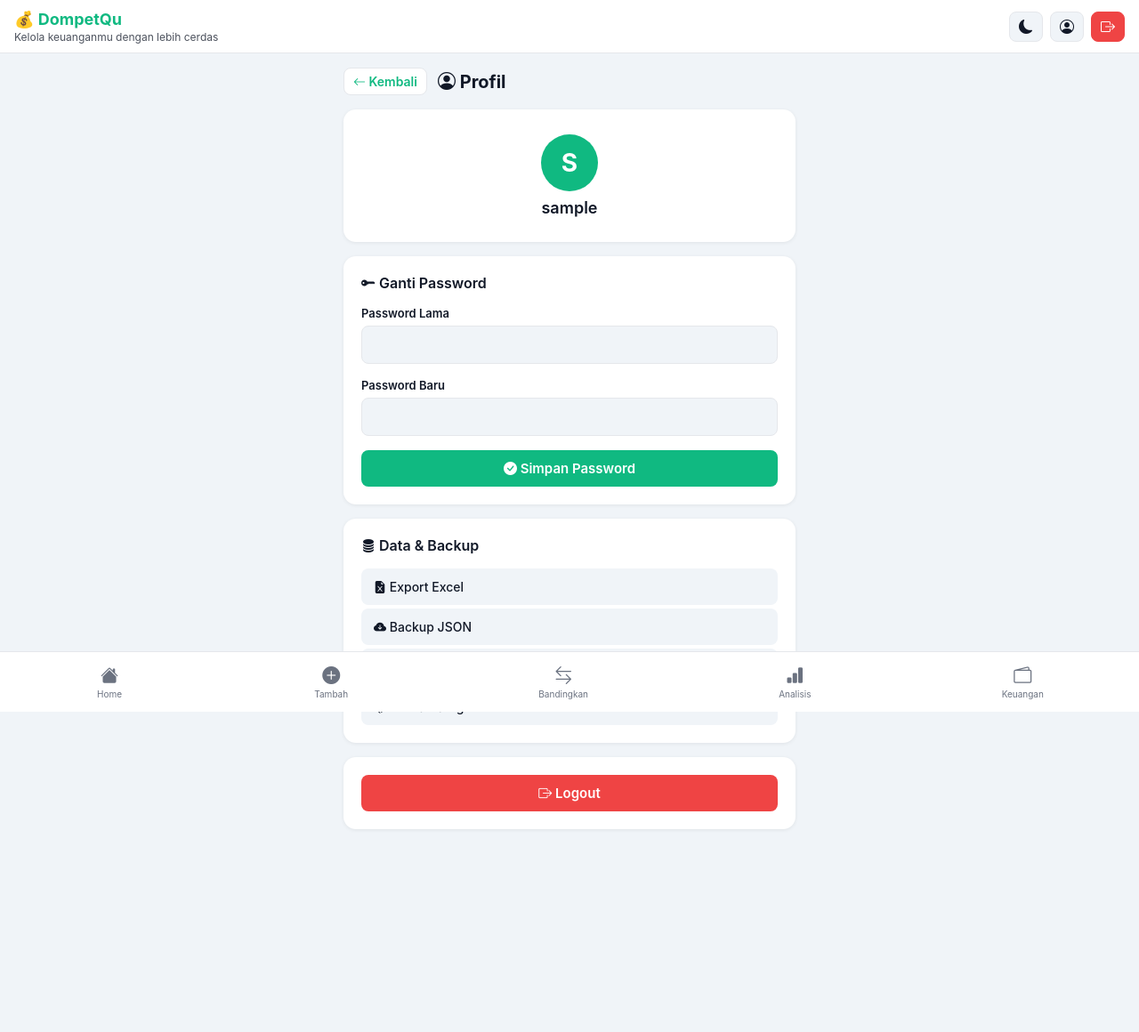
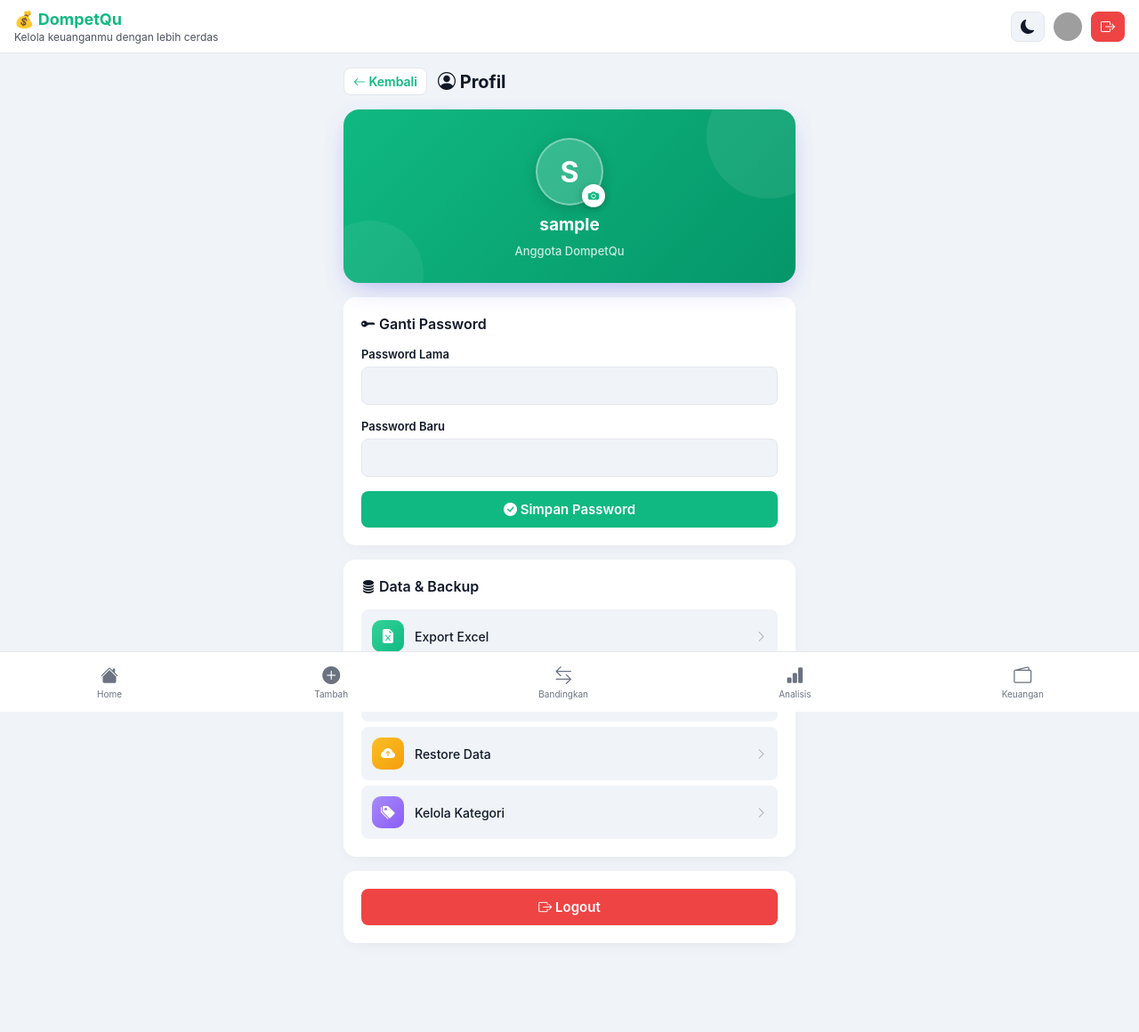
Before and after one commit to restufrmnsyh/DompetQu, a Flask app: page /profil in a window 1280 px wide. Shown: the whole page at 89% size. Before the commit the page ends 932 px from the top, so only its background shows below. Run offline with Flask 3, Linux system fonts and the light colour scheme; the visitor is signed in with stand-in values (Sample User, id 1); data comes from the database, SQL or seed files in the repository; some libraries are stand-ins or nearby versions; grey boxes are pictures that could not be loaded.

Commit message:
add profile phtoo

```diff
--- a/database/db.py
+++ b/database/db.py
@@ -77,6 +77,15 @@ def init_db():
         password TEXT NOT NULL
     )
     """)
+
+    try:
+        cursor.execute("""
+        ALTER TABLE users
+        ADD COLUMN foto_profil TEXT
+        """)
+    except:
+        pass
+
 
     # Migrate plain passwords to hashed if needed
     cursor.execute("SELECT id, username, password FROM users")
@@ -1281,3 +1290,37 @@ def ambil_tren_bulan(user_id, bulan):
     conn.close()
 
     return data
+
+def ambil_foto_profil(user_id):
+
+    conn = sqlite3.connect(DB_PATH)
+    cursor = conn.cursor()
+
+    cursor.execute("""
+    SELECT foto_profil
+    FROM users
+    WHERE id = ?
+    """, (user_id,))
+
+    data = cursor.fetchone()
+
+    conn.close()
+
+    return data[0] if data else None
+
+def update_foto_profil(user_id, foto):
+
+    conn = sqlite3.connect(DB_PATH)
+    cursor = conn.cursor()
+
+    cursor.execute("""
+    UPDATE users
+    SET foto_profil = ?
+    WHERE id = ?
+    """, (
+        foto,
+        user_id
+    ))
+
+    conn.commit()
+    conn.close()
--- a/routes/auth.py
+++ b/routes/auth.py
@@ -6,10 +6,18 @@ from flask import (
     session
 )
 
+import os
+import uuid
+from PIL import Image
+
+from werkzeug.utils import secure_filename
+
 from database.db import (
     cek_login,
     ganti_password,
-    tambah_user
+    tambah_user,
+    ambil_foto_profil,
+    update_foto_profil
 )
 
 auth = Blueprint(
@@ -37,7 +45,7 @@ def login():
             session["login"] = True
             session["user_id"] = user[0]
             session["username"] = user[1]
-
+            session["foto_profil"] = ambil_foto_profil(user[0])
             return redirect("/")
 
         else:
@@ -108,8 +116,88 @@ def profil():
 
             pesan = "Password lama salah"
 
+    foto_profil = ambil_foto_profil(
+        session["user_id"]
+    )
     return render_template(
         "profil.html",
         username=session["username"],
-        pesan=pesan
+        pesan=pesan,
+        foto_profil=foto_profil
     )
+
+@auth.route("/profil/foto", methods=["POST"])
+def upload_foto():
+
+    if "login" not in session:
+        return redirect("/login")
+
+    file = request.files.get("foto")
+
+    if not file or file.filename == "":
+        return redirect("/profil")
+
+    ekstensi = file.filename.rsplit(".", 1)[1].lower()
+
+    if ekstensi not in ["jpg", "jpeg", "png", "webp"]:
+        return redirect("/profil")
+
+    nama_file = (
+        str(uuid.uuid4())
+        + "."
+        + ekstensi
+    )
+
+    folder_upload = os.path.join(
+        "static",
+        "uploads",
+        "profil"
+    )
+
+    os.makedirs(
+        folder_upload,
+        exist_ok=True
+    )
+
+    lokasi = os.path.join(
+        folder_upload,
+        nama_file
+    )
+
+    foto_lama = ambil_foto_profil(
+        session["user_id"]
+    )
+
+    img = Image.open(file)
+
+    img = img.convert("RGB")
+
+    img.thumbnail(
+        (300, 300),
+        Image.LANCZOS
+    )
+
+    img.save(
+        lokasi,
+        quality=85,
+        optimize=True
+    )
+
+    update_foto_profil(
+        session["user_id"],
+        f"/static/uploads/profil/{nama_file}"
+    )
+
+    session["foto_profil"] = (
+        f"/static/uploads/profil/{nama_file}"
+    )
+
+    if foto_lama:
+        path_lama = foto_lama.lstrip("/")
+        if os.path.exists(path_lama):
+            try:
+                os.remove(path_lama)
+            except:
+                pass
+
+    return redirect("/profil")
--- a/static/css/style.css
+++ b/static/css/style.css
@@ -529,35 +529,210 @@ body.dark .alert-info    { background: #1e3a5f; color: #93c5fd; }
    PROFIL
    ============================================================ */
 
-.profil-info {
+.profil-hero {
   display: flex;
   flex-direction: column;
   align-items: center;
-  padding: 8px 0;
-  gap: 8px;
-}
+  gap: 10px;
+  padding: 32px 20px 28px;
+  margin-bottom: 16px;
+  border-radius: var(--radius-lg, 18px);
+  background: linear-gradient(135deg, var(--primary) 0%, var(--primary-dark, #5b4fd6) 100%);
+  box-shadow: 0 10px 30px -10px rgba(79, 70, 229, 0.45);
+  position: relative;
+  overflow: hidden;
+}
+
+.profil-hero::before {
+  content: "";
+  position: absolute;
+  top: -40px;
+  right: -40px;
+  width: 140px;
+  height: 140px;
+  border-radius: 50%;
+  background: rgba(255, 255, 255, 0.08);
+}
+
+.profil-hero::after {
+  content: "";
+  position: absolute;
+  bottom: -50px;
+  left: -30px;
+  width: 120px;
+  height: 120px;
+  border-radius: 50%;
+  background: rgba(255, 255, 255, 0.06);
+}
+
 .profil-avatar {
-  width: 64px; height: 64px;
+  width: 76px;
+  height: 76px;
   border-radius: 50%;
-  background: var(--primary);
-  color: white;
-  font-size: 28px;
-  font-weight: 700;
-  display: flex; align-items: center; justify-content: center;
-}
-.profil-username { font-size: 18px; font-weight: 600; }
-
-.action-list { display: flex; flex-direction: column; gap: 4px; }
+  background: rgba(255, 255, 255, 0.18);
+  color: #fff;
+  font-size: 32px;
+  font-weight: 700;
+  display: flex;
+  align-items: center;
+  justify-content: center;
+  border: 2px solid rgba(255, 255, 255, 0.35);
+  box-shadow: 0 4px 16px rgba(0, 0, 0, 0.15);
+}
+
+.profil-avatar-img {
+  object-fit: cover;
+}
+
+.profil-avatar-wrap {
+  position: relative;
+  display: inline-flex;
+  cursor: pointer;
+  z-index: 1;
+}
+
+.profil-avatar-edit {
+  position: absolute;
+  bottom: -2px;
+  right: -2px;
+  width: 26px;
+  height: 26px;
+  border-radius: 50%;
+  background: #fff;
+  color: var(--primary);
+  display: flex;
+  align-items: center;
+  justify-content: center;
+  font-size: 12px;
+  border: 2px solid rgba(255, 255, 255, 0.6);
+  box-shadow: 0 2px 8px rgba(0, 0, 0, 0.25);
+  transition: transform .15s;
+}
+
+.profil-avatar-wrap:hover .profil-avatar-edit {
+  transform: scale(1.1);
+}
+
+.profil-avatar-input {
+  position: absolute;
+  width: 1px;
+  height: 1px;
+  padding: 0;
+  margin: -1px;
+  overflow: hidden;
+  clip: rect(0, 0, 0, 0);
+  white-space: nowrap;
+  border: 0;
+}
+
+.profil-username {
+  font-size: 19px;
+  font-weight: 700;
+  color: #fff;
+  position: relative;
+  z-index: 1;
+}
+
+.profil-sub {
+  font-size: 13px;
+  font-weight: 500;
+  color: rgba(255, 255, 255, 0.78);
+  position: relative;
+  z-index: 1;
+}
+
+/* Cards get a softer, more modern shadow */
+.card {
+  box-shadow: 0 4px 18px -6px rgba(0, 0, 0, 0.08);
+}
+
+.action-list {
+  display: flex;
+  flex-direction: column;
+  gap: 6px;
+}
+
 .action-item {
-  display: block;
-  padding: 12px 14px;
-  border-radius: var(--radius-sm);
+  display: flex;
+  align-items: center;
+  gap: 12px;
+  padding: 12px 12px;
+  border-radius: var(--radius-sm, 12px);
   background: var(--bg);
   font-size: 14px;
   font-weight: 500;
-  transition: background .15s;
-}
-.action-item:hover { background: var(--border); }
+  transition: background .15s, transform .15s;
+}
+
+.action-item:hover {
+  background: var(--border);
+  transform: translateX(2px);
+}
+
+.action-icon {
+  width: 36px;
+  height: 36px;
+  flex-shrink: 0;
+  border-radius: 10px;
+  display: flex;
+  align-items: center;
+  justify-content: center;
+  font-size: 16px;
+  color: #fff;
+}
+
+.action-icon-green {
+  background: linear-gradient(135deg, #34d399, #10b981);
+}
+
+.action-icon-blue {
+  background: linear-gradient(135deg, #60a5fa, #3b82f6);
+}
+
+.action-icon-amber {
+  background: linear-gradient(135deg, #fbbf24, #f59e0b);
+}
+
+.action-icon-purple {
+  background: linear-gradient(135deg, #a78bfa, #8b5cf6);
+}
+
+.action-text {
+  flex: 1;
+}
+
+.action-chevron {
+  color: var(--text-muted, #9ca3af);
+  font-size: 13px;
+}
+
+.nav-profile-btn{
+  text-decoration:none;
+  display:flex;
+  align-items:center;
+  justify-content:center;
+}
+
+.nav-profile-img{
+  width:36px;
+  height:36px;
+  border-radius:50%;
+  object-fit:cover;
+  border:2px solid rgba(255,255,255,.15);
+}
+
+.nav-profile-fallback{
+  width:36px;
+  height:36px;
+  border-radius:50%;
+  background:var(--primary);
+  color:#fff;
+  font-weight:700;
+  display:flex;
+  align-items:center;
+  justify-content:center;
+  font-size:14px;
+}
 
 /* ============================================================
    MISC
--- a/templates/base.html
+++ b/templates/base.html
@@ -40,8 +40,23 @@ href="https://cdn.jsdelivr.net/npm/bootstrap-icons@1.13.1/font/bootstrap-icons.m
   <i class="bi bi-moon-fill"></i>
 </button>
 
-<a href="/profil" class="btn-icon">
-    <i class="bi bi-person-circle"></i>
+<a href="/profil" class="nav-profile-btn">
+
+{% if session.get("foto_profil") %}
+
+<img
+    src="{{ session['foto_profil'] }}"
+    alt="Profil"
+    class="nav-profile-img">
+
+{% else %}
+
+<div class="nav-profile-fallback">
+    {{ session["username"][0] | upper }}
+</div>
+
+{% endif %}
+
 </a>
 
 <a href="/logout" class="btn-icon btn-icon--danger">
--- a/templates/profil.html
+++ b/templates/profil.html
@@ -14,11 +14,28 @@
   </h1>
 </div>
 
-<div class="card">
-  <div class="profil-info">
-    <div class="profil-avatar">{{ username[0] | upper }}</div>
-    <div class="profil-username">{{ username }}</div>
-  </div>
+<div class="profil-hero">
+  <form id="form-foto" method="POST" action="/profil/foto" enctype="multipart/form-data">
+    <label for="input-foto" class="profil-avatar-wrap" title="Ganti foto profil">
+      {% if foto_profil %}
+        <img src="{{ foto_profil }}" alt="Foto profil" class="profil-avatar profil-avatar-img" id="preview-avatar">
+      {% else %}
+        <div class="profil-avatar" id="preview-avatar">{{ username[0] | upper }}</div>
+      {% endif %}
+      <span class="profil-avatar-edit">
+        <i class="bi bi-camera-fill"></i>
+      </span>
+    </label>
+    <input
+      type="file"
+      name="foto"
+      id="input-foto"
+      accept="image/png, image/jpeg, image/webp"
+      class="profil-avatar-input"
+      onchange="document.getElementById('form-foto').submit()">
+  </form>
+  <div class="profil-username">{{ username }}</div>
+  <div class="profil-sub">Anggota DompetQu</div>
 </div>
 
 <div class="card">
@@ -60,23 +77,35 @@
   <div class="action-list">
 
     <a href="/export" class="action-item">
-      <i class="bi bi-file-earmark-excel-fill"></i>
-      Export Excel
+      <span class="action-icon action-icon-green">
+        <i class="bi bi-file-earmark-excel-fill"></i>
+      </span>
+      <span class="action-text">Export Excel</span>
+      <i class="bi bi-chevron-right action-chevron"></i>
     </a>
 
     <a href="/backup" class="action-item">
-      <i class="bi bi-cloud-arrow-down-fill"></i>
-      Backup JSON
+      <span class="action-icon action-icon-blue">
+        <i class="bi bi-cloud-arrow-down-fill"></i>
+      </span>
+      <span class="action-text">Backup JSON</span>
+      <i class="bi bi-chevron-right action-chevron"></i>
     </a>
 
     <a href="/restore" class="action-item">
-      <i class="bi bi-cloud-arrow-up-fill"></i>
-      Restore Data
+      <span class="action-icon action-icon-amber">
+        <i class="bi bi-cloud-arrow-up-fill"></i>
+      </span>
+      <span class="action-text">Restore Data</span>
+      <i class="bi bi-chevron-right action-chevron"></i>
     </a>
 
     <a href="/kategori" class="action-item">
-      <i class="bi bi-tags-fill"></i>
-      Kelola Kategori
+      <span class="action-icon action-icon-purple">
+        <i class="bi bi-tags-fill"></i>
+      </span>
+      <span class="action-text">Kelola Kategori</span>
+      <i class="bi bi-chevron-right action-chevron"></i>
     </a>
 
   </div>
```
Also changed, not shown: static/uploads/profil/8cc94947-8bc2-41cc-83ee-fb0381ab26a8.png (added).
